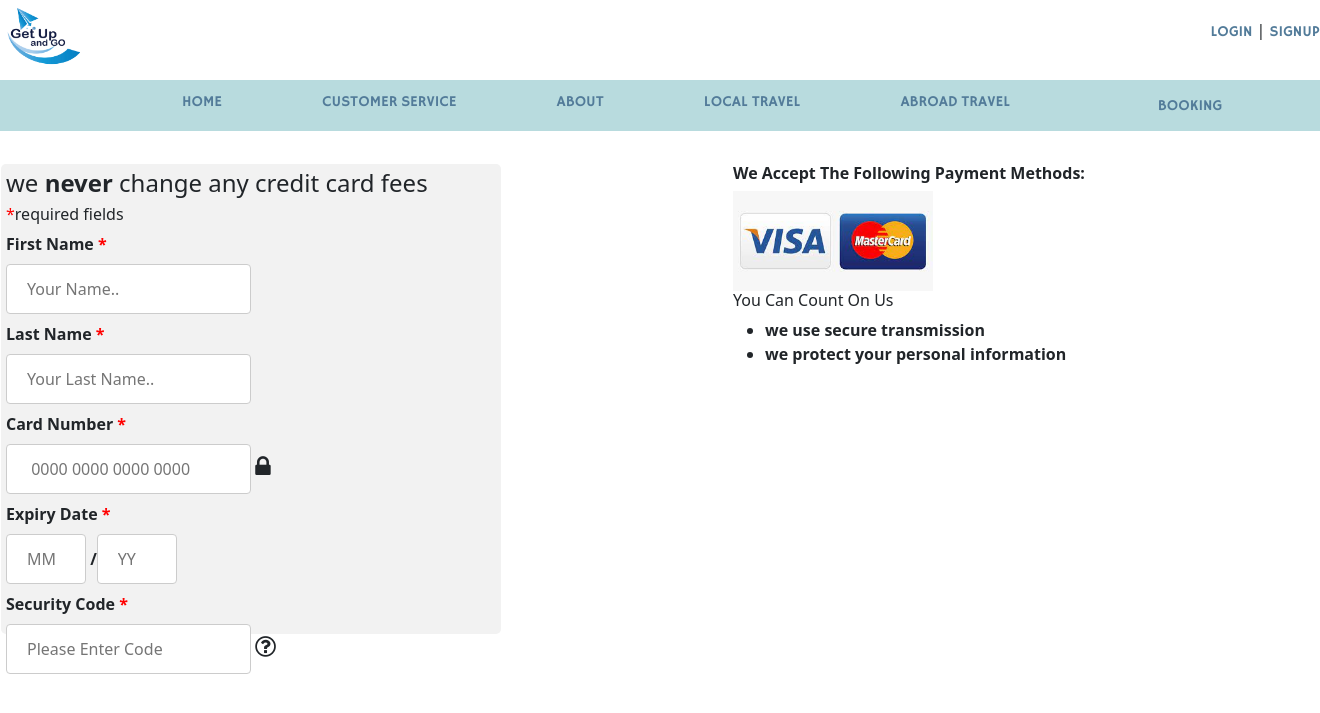
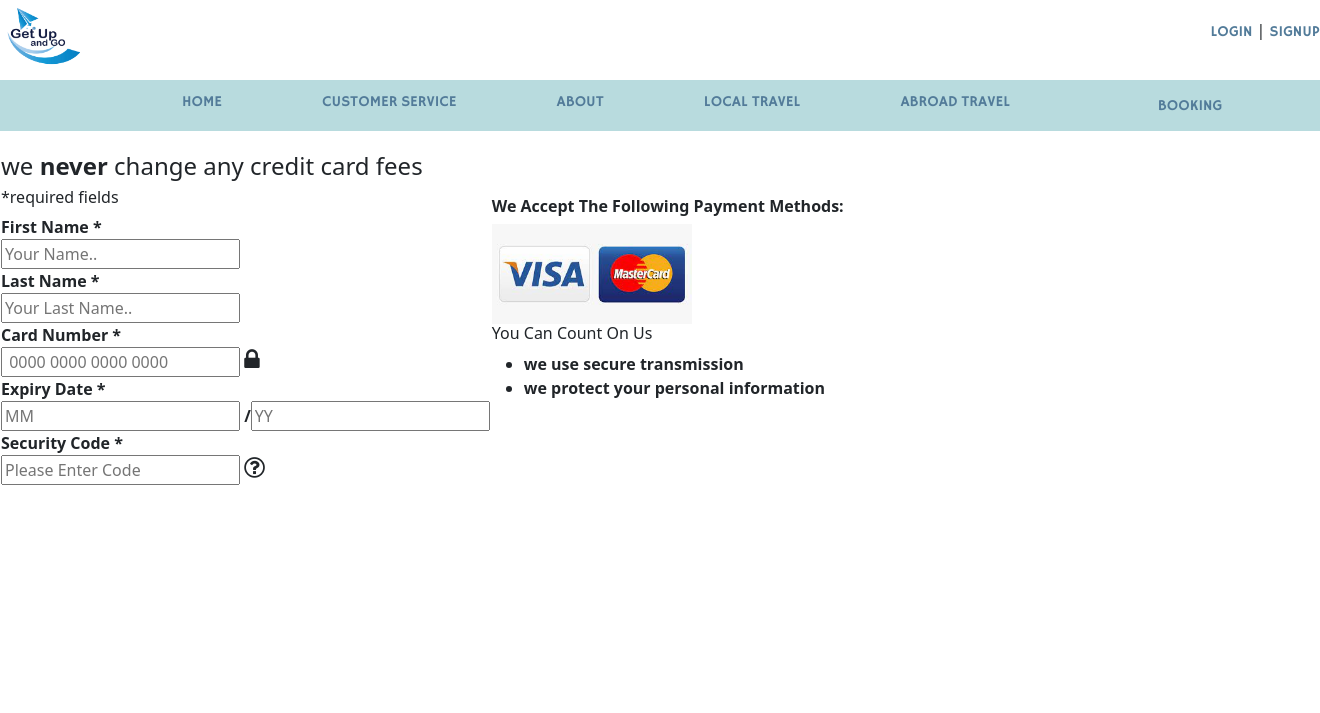
Before and after one commit to uptogoo/uptogo, a PHP site: page /checkout.html in a window 1320 px wide. Shown: the top 713 px of the page. Run offline with PHP 8.4, Linux system fonts and the light colour scheme; lists and menus that the app fills with data are empty.

Commit message:
Add files via upload

```diff
--- a/css/style.css
+++ b/css/style.css
@@ -206,45 +206,7 @@ table.CONTENTS_about {
 
 
 /*------------------------------ checkout page ------------------------------*/
-input[type=text], select {
-  width: 50%;
-  padding: 12px 20px;
-  margin: 8px 0;
-  display: inline-block;
-  border: 1px solid #ccc;
-  border-radius: 4px;
-  box-sizing: border-box;
-}
 
-input[type=password]  {
-  width: 50%;
-  padding: 12px 20px;
-  margin: 8px 0;
-  display: inline-block;
-  border: 1px solid #ccc;
-  border-radius: 4px;
-  box-sizing: border-box;
-}
-div.form {
-	width:500px;
-	height: 470px;
-  border-radius: 5px;
-  background-color: #f2f2f2;
-  padding: 5px;
-}
-div.booking{
-	width:600px;
-	height: 470px;
-	padding: 12px 20px;
-  margin: 0px 35%
-}
-input.date{
-	width:80px
-
-}
-.star{
-	color: red
-}
 
 
 
```
Also changed, not shown: other parts of css/style.css (+38 -0 lines).
